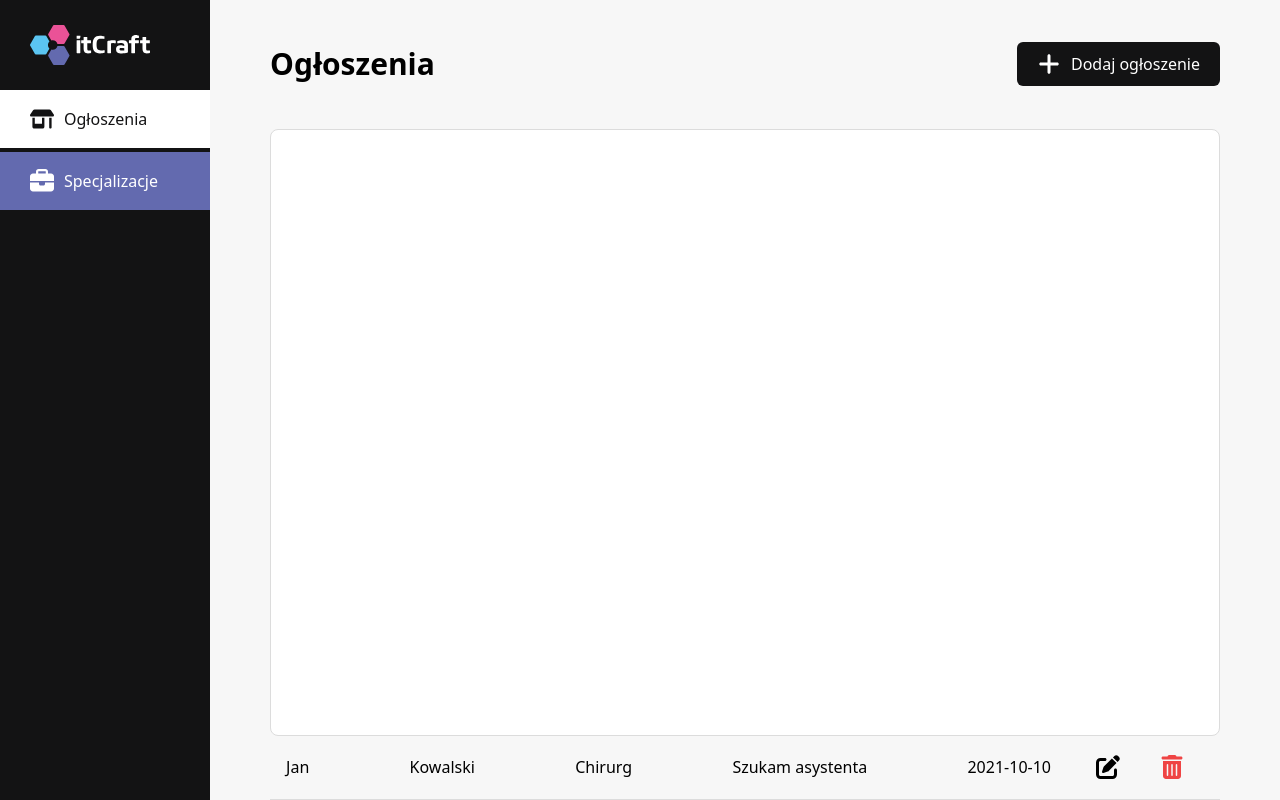
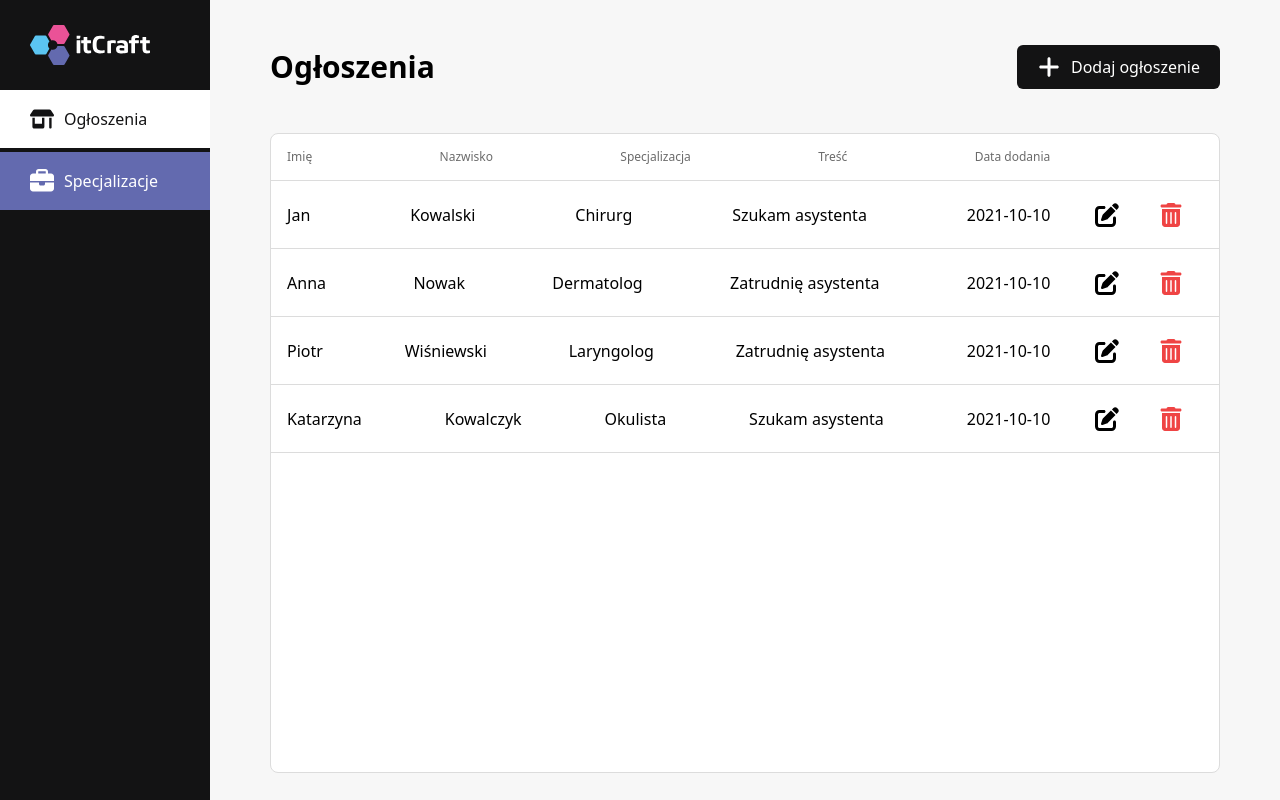
Before and after one commit to stoooodnia/advertisingService, a Vue app in the folder frontend/: page / in a window 1280 px wide. Built offline with nearby package versions, Linux system fonts and the light colour scheme.

Commit message:
offers header + offers rendering

```diff
--- a/frontend/src/views/Home/Home.vue
+++ b/frontend/src/views/Home/Home.vue
@@ -4,8 +4,17 @@
         <div class="w-full flex flex-col items-center px-[60px]">
             <Header class="h-1/6 " :headerLabel="headerLabel" :button-data="buttonData" />
             <section class="rounded-lg border-[1px] border-my-light-gray bg-white h-4/5 w-full">
+                <header class="h-[47px] w-full px-[16px] flex items-center border-b-[1px] border-my-light-gray">
+                    <ul class="flex flex-row justify-between w-5/6 text-my-gray text-[12px]">
+                        <li>Imię</li>
+                        <li>Nazwisko</li>
+                        <li>Specjalizacja</li>
+                        <li>Treść</li>
+                        <li>Data dodania</li>
+                    </ul>
+                </header>
+                <Offer v-for="offer in offers" :offerData="offer" :key="offer.id" />
             </section>
-            <Offer :offerData="offer" />
         </div>
     </div>
 </template>
@@ -15,6 +24,44 @@ import { defineComponent } from 'vue';
 import Navbar from '../Navbar/Navbar.vue';
 import Header from '../Header/Header.vue';
 import Offer from '../../components/Offer/Offer.vue';
+
+
+
+const OffersMockData = [
+    {
+        id: 1,
+        firstname: "Jan",
+        lastname: "Kowalski",
+        specialization: "Chirurg",
+        content: "Szukam asystenta",
+        createdAt: "2021-10-10",
+    },
+    {
+        id: 2,
+        firstname: "Anna",
+        lastname: "Nowak",
+        specialization: "Dermatolog",
+        content: "Zatrudnię asystenta",
+        createdAt: "2021-10-10",
+    },
+    {
+        id: 3,
+        firstname: "Piotr",
+        lastname: "Wiśniewski",
+        specialization: "Laryngolog",
+        content: "Zatrudnię asystenta",
+        createdAt: "2021-10-10",
+    },
+    {
+        id: 4,
+        firstname: "Katarzyna",
+        lastname: "Kowalczyk",
+        specialization: "Okulista",
+        content: "Szukam asystenta",
+        createdAt: "2021-10-10",
+    }]
+
+
 
 export default defineComponent({
     components: {
@@ -34,16 +81,16 @@ export default defineComponent({
                     console.log("Add new announcement")
                 },
             },
-            offer: {
-                id: 1,
-                firstname: "Jan",
-                lastname: "Kowalski",
-                specialization: "Chirurg",
-                content: "Szukam asystenta",
-                createdAt: "2021-10-10",
-            }
+            offers: [] as OfferData[]
         }
-    }
-
+    },
+    created() {
+        this.getOffers()
+    },
+    methods: {
+        getOffers() {
+            this.offers = OffersMockData;
+        }
+    },
 })
 </script>../Header/Header.vue
--- a/frontend/tailwind.config.js
+++ b/frontend/tailwind.config.js
@@ -7,7 +7,7 @@ export default {
         "my-purple": "#636AAF",
         "my-red": "#ff0000",
         "my-black": "#131314",
-        "my-gray": "#565656",
+        "my-gray": "#6b6b6b",
         "my-light-gray": "#DCDCDC",
       },
     },
```
